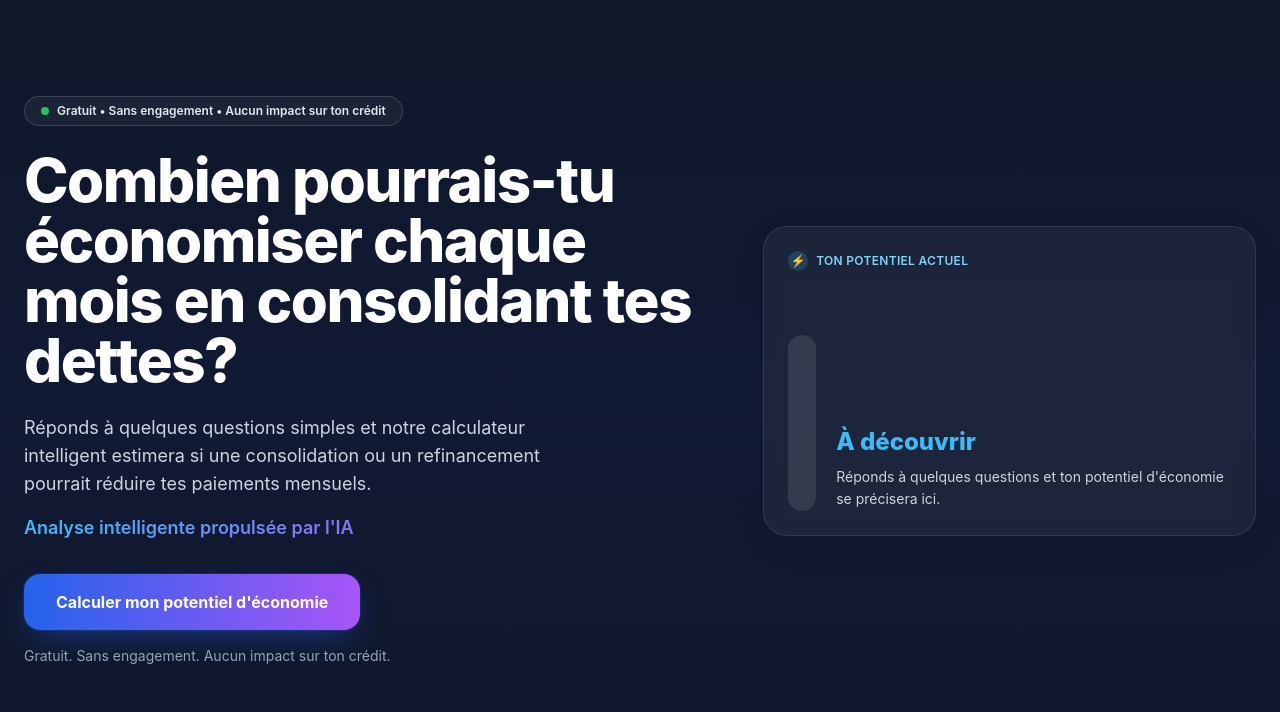
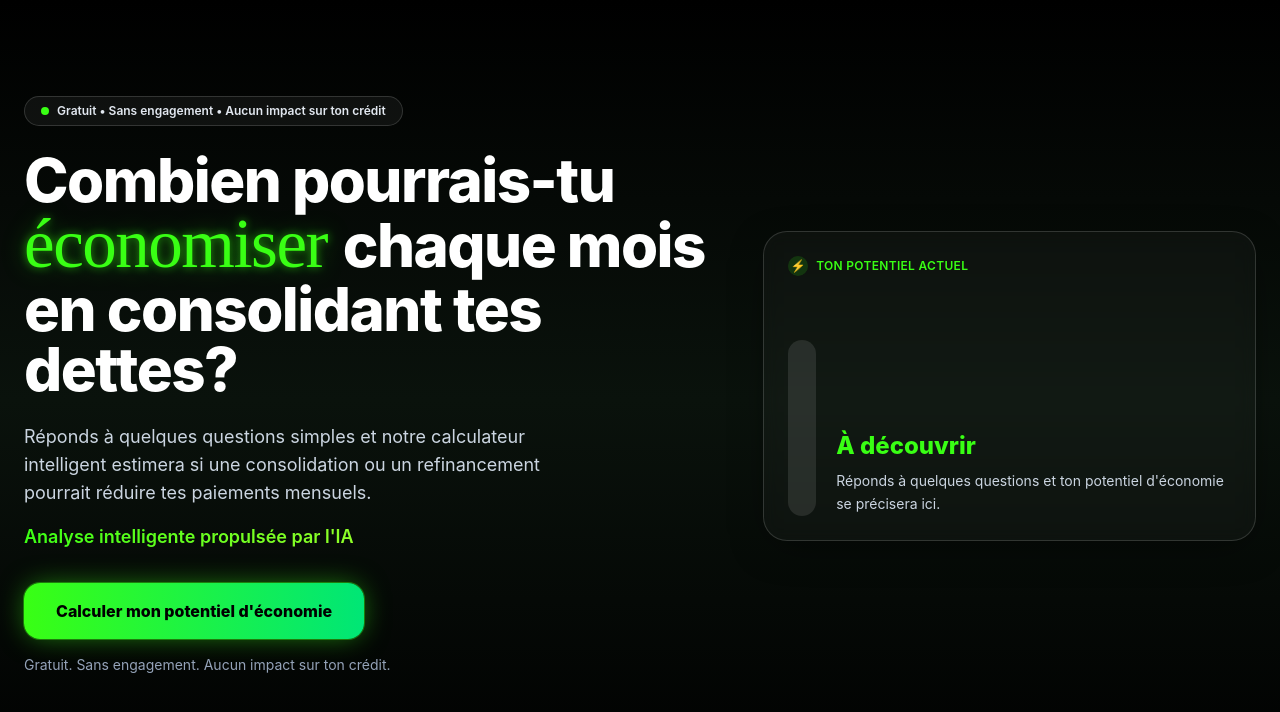
Before and after one commit to sunafilmsmedia/consolidation-elie, a Next.js app: page / in a window 1280 px wide. Shown: the top 712 px of the page. Built offline with nearby package versions, Linux system fonts and the light colour scheme.

Commit message:
Calculateur IA consolidation — thème noir/vert fluo

```diff
--- a/src/app/globals.css
+++ b/src/app/globals.css
@@ -2,22 +2,24 @@
 @tailwind components;
 @tailwind utilities;
 
-@import url("https://fonts.googleapis.com/css2?family=Inter:wght@400;500;600;700;800&display=swap");
+@import url("https://fonts.googleapis.com/css2?family=Inter:wght@400;500;600;700;800&family=Pacifico&display=swap");
 
 :root {
-  --ink: #0f172a;
+  --ink: #060807;
+  --neon: #39ff14;
 }
 
 html,
 body {
   background: var(--ink);
-  color: #0f172a;
+  color: #ffffff;
   -webkit-font-smoothing: antialiased;
 }
 
 @layer components {
+  /* Dégradé animé "propulsé par l'IA" — palette verte/blanche */
   .ai-gradient-text {
-    background: linear-gradient(90deg, #38bdf8, #a855f7, #ec4899, #f97316);
+    background: linear-gradient(90deg, #39ff14, #adff2f, #ffffff, #39ff14);
     background-size: 200% 200%;
     -webkit-background-clip: text;
     background-clip: text;
@@ -25,4 +27,12 @@ body {
     color: transparent;
     @apply animate-gradientMove;
   }
+
+  /* Mot vedette "économiser" — police script + vert fluo + glow néon */
+  .neon-word {
+    font-family: "Pacifico", cursive;
+    color: var(--neon);
+    font-weight: 400;
+    text-shadow: 0 0 8px rgba(57, 255, 20, 0.55), 0 0 24px rgba(57, 255, 20, 0.35);
+  }
 }
--- a/src/app/page.tsx
+++ b/src/app/page.tsx
@@ -3,7 +3,7 @@ import Thermometer from "@/components/ui/Thermometer";
 
 export default function LandingPage() {
   return (
-    <main className="min-h-screen bg-gradient-to-b from-ink via-[#111a33] to-ink text-white">
+    <main className="min-h-screen bg-gradient-to-b from-black via-[#0a120c] to-black text-white">
       <div className="mx-auto flex max-w-[1280px] flex-col gap-12 px-6 py-12 lg:flex-row lg:items-center lg:py-24">
         {/* Colonne gauche */}
         <div className="flex-1 animate-fadeUp">
@@ -13,7 +13,11 @@ export default function LandingPage() {
           </span>
 
           <h1 className="mt-6 text-4xl font-extrabold leading-[1.05] tracking-tight sm:text-5xl lg:text-6xl">
-            Combien pourrais-tu économiser chaque mois en consolidant tes dettes?
+            Combien pourrais-tu{" "}
+            <span className="neon-word inline-block pr-1 align-baseline text-[1.15em] leading-none">
+              économiser
+            </span>{" "}
+            chaque mois en consolidant tes dettes?
           </h1>
 
           <p className="mt-6 max-w-xl text-lg text-slate-300">
@@ -28,7 +32,7 @@ export default function LandingPage() {
           <div className="mt-8 flex flex-col items-start gap-3 sm:flex-row sm:items-center">
             <Link
               href="/calculator"
-              className="inline-flex h-14 w-full items-center justify-center rounded-2xl bg-gradient-to-r from-brand to-ai px-8 text-base font-bold text-white shadow-glow transition hover:brightness-110 sm:w-auto"
+              className="inline-flex h-14 w-full items-center justify-center rounded-2xl bg-gradient-to-r from-brand to-ai px-8 text-base font-extrabold text-black shadow-glow transition hover:brightness-110 sm:w-auto"
             >
               Calculer mon potentiel d&apos;économie
             </Link>
--- a/src/app/thank-you/page.tsx
+++ b/src/app/thank-you/page.tsx
@@ -2,7 +2,7 @@ import Link from "next/link";
 
 export default function ThankYouPage() {
   return (
-    <main className="flex min-h-screen items-center justify-center bg-gradient-to-b from-ink via-[#111a33] to-ink px-6 text-center text-white">
+    <main className="flex min-h-screen items-center justify-center bg-gradient-to-b from-black via-[#0a120c] to-black px-6 text-center text-white">
       <div className="max-w-md animate-fadeUp">
         <div className="mx-auto mb-6 flex h-16 w-16 items-center justify-center rounded-full bg-savings/20 text-3xl">
           ✓
--- a/src/components/calculator/CalculatorForm.tsx
+++ b/src/components/calculator/CalculatorForm.tsx
@@ -131,7 +131,7 @@ export default function CalculatorForm() {
 
   if (submitting) {
     return (
-      <main className="min-h-screen bg-gradient-to-b from-ink via-[#111a33] to-ink text-white">
+      <main className="min-h-screen bg-gradient-to-b from-black via-[#0a120c] to-black text-white">
         <LoadingAI />
       </main>
     );
@@ -183,7 +183,7 @@ export default function CalculatorForm() {
               <button
                 onClick={handleSubmit}
                 disabled={!canContinue}
-                className="h-14 flex-1 rounded-2xl bg-gradient-to-r from-brand to-ai px-8 text-base font-bold text-white shadow-glow transition enabled:hover:brightness-110 disabled:cursor-not-allowed disabled:opacity-40"
+                className="h-14 flex-1 rounded-2xl bg-gradient-to-r from-brand to-ai px-8 text-base font-extrabold text-black shadow-glow transition enabled:hover:brightness-110 disabled:cursor-not-allowed disabled:opacity-40"
               >
                 Voir mon résultat IA
               </button>
@@ -191,7 +191,7 @@ export default function CalculatorForm() {
               <button
                 onClick={goNext}
                 disabled={!canContinue}
-                className="h-14 flex-1 rounded-2xl bg-gradient-to-r from-brand to-ai px-8 text-base font-bold text-white shadow-glow transition enabled:hover:brightness-110 disabled:cursor-not-allowed disabled:opacity-40"
+                className="h-14 flex-1 rounded-2xl bg-gradient-to-r from-brand to-ai px-8 text-base font-extrabold text-black shadow-glow transition enabled:hover:brightness-110 disabled:cursor-not-allowed disabled:opacity-40"
               >
                 Continuer
               </button>
--- a/src/components/ui/ProgressBar.tsx
+++ b/src/components/ui/ProgressBar.tsx
@@ -15,7 +15,7 @@ export default function ProgressBar({ current, total }: ProgressBarProps) {
       </div>
       <div className="h-2 w-full overflow-hidden rounded-full bg-white/10">
         <div
-          className="h-full rounded-full bg-gradient-to-r from-sky-400 via-ai to-pink-500 transition-all duration-500"
+          className="h-full rounded-full bg-gradient-to-r from-ai via-brand to-white transition-all duration-500"
           style={{ width: `${pct}%` }}
         />
       </div>
--- a/src/components/ui/Thermometer.tsx
+++ b/src/components/ui/Thermometer.tsx
@@ -11,11 +11,11 @@ interface ThermometerProps {
 }
 
 const LEVEL_COLORS: Record<PotentialLevel, string> = {
-  low: "#94a3b8",
-  moderate: "#2563EB",
-  good: "#22C55E",
-  strong: "#F97316",
-  very_strong: "#ef4444",
+  low: "#9ca3af",
+  moderate: "#a3e635",
+  good: "#39FF14",
+  strong: "#22ff8c",
+  very_strong: "#00ffa3",
 };
 
 export default function Thermometer({
@@ -25,7 +25,7 @@ export default function Thermometer({
   compact = false,
 }: ThermometerProps) {
   const fill = hasEnoughInfo ? Math.max(score, 6) : 0;
-  const color = level ? LEVEL_COLORS[level] : "#38bdf8";
+  const color = level ? LEVEL_COLORS[level] : "#39FF14";
   const label = hasEnoughInfo && level ? LEVEL_LABELS[level] : "À découvrir";
   const description =
     hasEnoughInfo && level
@@ -34,12 +34,12 @@ export default function Thermometer({
 
   return (
     <div
-      className={`relative rounded-3xl border border-white/10 bg-white/5 p-6 backdrop-blur ${
+      className={`relative rounded-3xl border border-white/15 bg-white/[0.03] p-6 backdrop-blur ${
         compact ? "" : "shadow-card"
       }`}
     >
-      <div className="flex items-center gap-2 text-xs font-semibold uppercase tracking-wide text-sky-300">
-        <span className="inline-flex h-5 w-5 items-center justify-center rounded-full bg-sky-400/20">
+      <div className="flex items-center gap-2 text-xs font-semibold uppercase tracking-wide text-neon">
+        <span className="inline-flex h-5 w-5 items-center justify-center rounded-full bg-neon/15">
           ⚡
         </span>
         Ton potentiel actuel
--- a/tailwind.config.ts
+++ b/tailwind.config.ts
@@ -5,20 +5,23 @@ const config: Config = {
   theme: {
     extend: {
       colors: {
-        ink: "#0F172A",
-        brand: "#2563EB",
-        ai: "#A855F7",
-        savings: "#22C55E",
+        ink: "#060807", // noir profond (léger ton vert)
+        brand: "#39FF14", // vert fluo principal
+        ai: "#00E676", // vert émeraude néon (partenaire de dégradé)
+        neon: "#39FF14",
+        savings: "#39FF14",
         alert: "#F97316",
-        surface: "#F8FAFC",
-        muted: "#64748B",
+        surface: "#0b0f0c",
+        muted: "#94a3b8",
       },
       fontFamily: {
         sans: ["Inter", "system-ui", "sans-serif"],
+        display: ["Pacifico", "cursive"],
       },
       boxShadow: {
-        card: "0 10px 40px -12px rgba(15, 23, 42, 0.18)",
-        glow: "0 0 0 1px rgba(37,99,235,0.2), 0 12px 32px -8px rgba(37,99,235,0.45)",
+        card: "0 10px 40px -12px rgba(0, 0, 0, 0.6)",
+        glow: "0 0 0 1px rgba(57,255,20,0.35), 0 0 28px -4px rgba(57,255,20,0.55)",
+        neon: "0 0 24px -2px rgba(57,255,20,0.7)",
       },
       keyframes: {
         gradientMove: {
```
Also changed, not shown: src/components/calculator/ResultView.tsx (+4 -4 lines).
